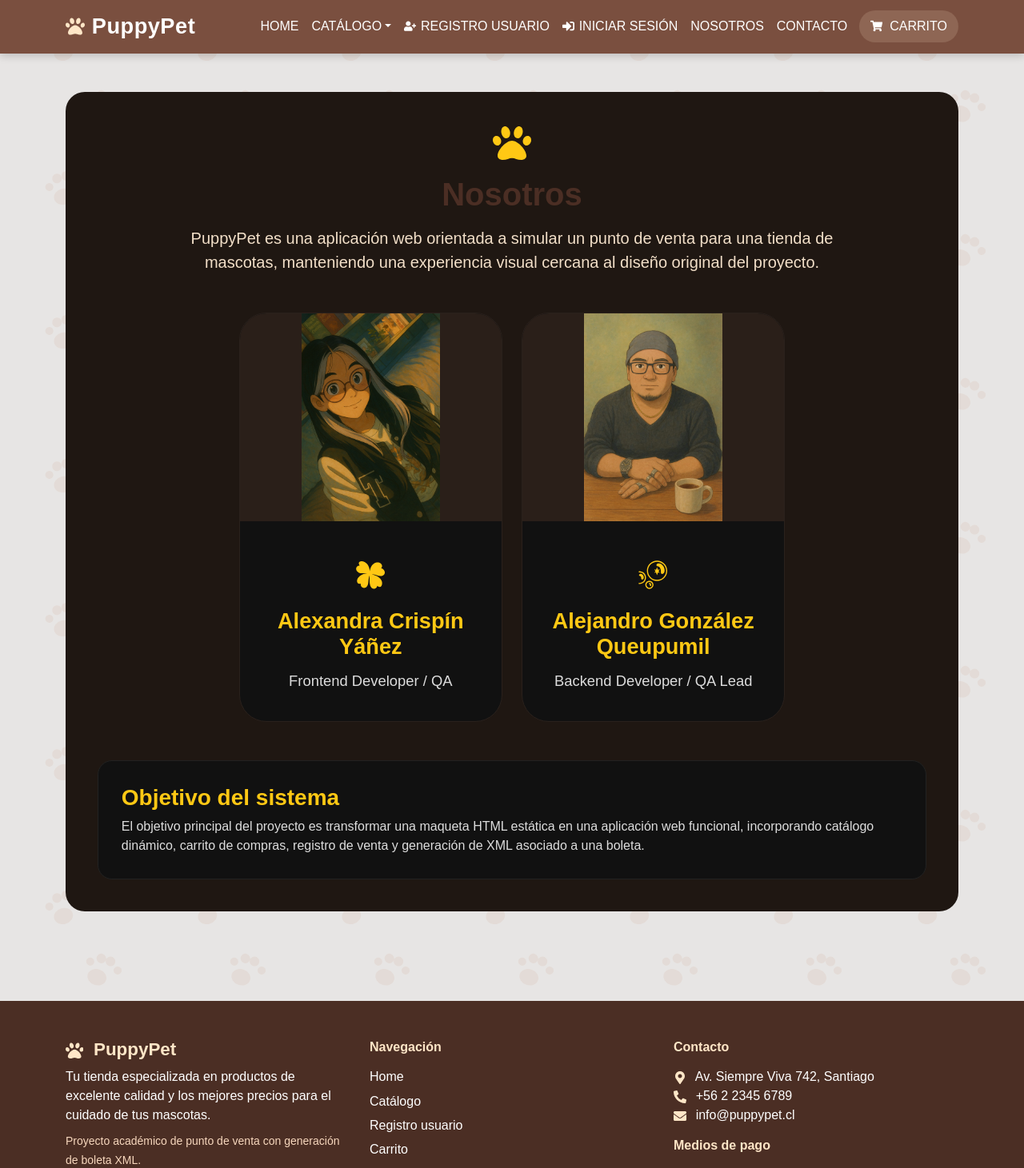
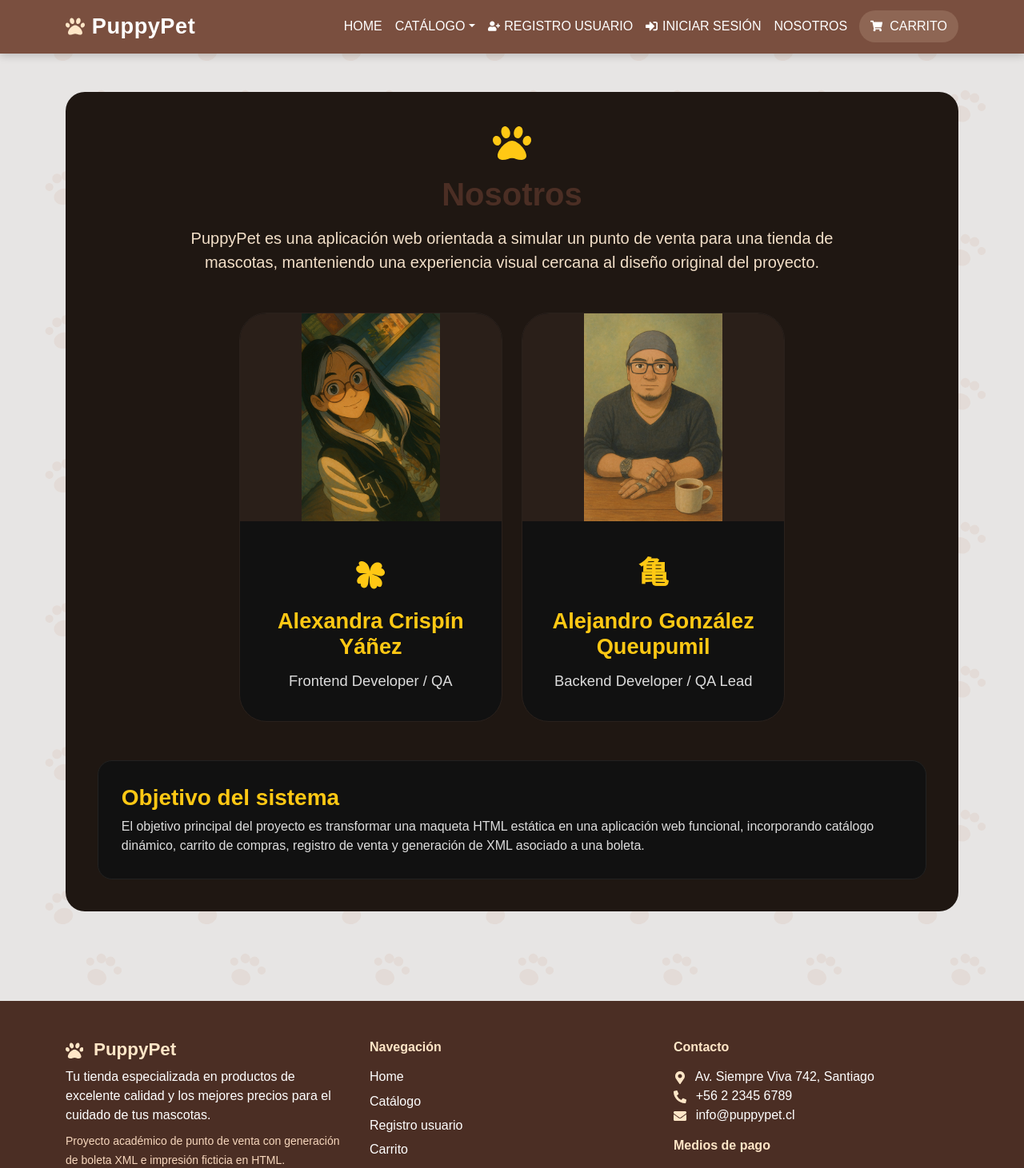
Before and after one commit to alxexandracrispin/PuppyPet, a React (Create React App) app in the folder frontend/: page /nosotros in a window 1280 px wide. Shown: the top 1461 px of the page at 80% size. Built offline with nearby package versions, Linux system fonts and the light colour scheme.

Commit message:
se elimina pagina contacto

```diff
--- a/frontend/src/App.css
+++ b/frontend/src/App.css
@@ -469,6 +469,13 @@ body {
   margin-bottom: 0;
 }
 
+.kanji-icon {
+  font-size: 2.4rem;
+  font-weight: 700;
+  line-height: 1;
+  display: inline-block;
+}
+
 @media (max-width: 768px) {
   .nosotros-wrapper {
     padding: 1.3rem;
--- a/frontend/src/App.js
+++ b/frontend/src/App.js
@@ -8,7 +8,7 @@ import VentaConfirmada from "./pages/VentaConfirmada";
 import Login from "./pages/Login";
 import Registro from "./pages/Registro";
 import Nosotros from "./pages/Nosotros";
-import Contacto from "./pages/Contacto";
+
 import Perfil from "./pages/MiPerfil";
 import MisCompras from "./pages/MisCompras";
 
@@ -31,7 +31,7 @@ function App() {
           <Route path="perfil" element={<Perfil />} />
           <Route path="mis-compras" element={<MisCompras />} />
           <Route path="nosotros" element={<Nosotros />} />
-          <Route path="contacto" element={<Contacto />} />
+
 
           <Route path="producto/:idProducto" element={<ProductoDetalle />} />
 
--- a/frontend/src/components/Footer.js
+++ b/frontend/src/components/Footer.js
@@ -16,7 +16,7 @@ function Footer() {
               mejores precios para el cuidado de tus mascotas.
             </p>
             <small>
-              Proyecto académico de punto de venta con generación de boleta XML.
+              Proyecto académico de punto de venta con generación de boleta XML e impresión ficticia en HTML.
             </small>
           </Col>
 
@@ -58,7 +58,7 @@ function Footer() {
 
         <div className="text-center">
           <small>
-            © 2026 PuppyPet. Todos los derechos reservados. Diseñado por Ale².
+            © 2026 PuppyPet. Todos los derechos reservados. Diseñado por Ale² (Alexandra Crispin - Alejandro Gonzalez).
           </small>
         </div>
       </Container>
--- a/frontend/src/components/NavbarPrincipal.js
+++ b/frontend/src/components/NavbarPrincipal.js
@@ -126,9 +126,7 @@ function NavbarPrincipal() {
               NOSOTROS
             </Nav.Link>
 
-            <Nav.Link as={Link} to="/contacto">
-              CONTACTO
-            </Nav.Link>
+
 
             <Nav.Link as={Link} to="/carrito" className="cart-link">
               <FaShoppingCart className="nav-icon" />
--- a/frontend/src/pages/Nosotros.js
+++ b/frontend/src/pages/Nosotros.js
@@ -1,6 +1,6 @@
 import { Container, Row, Col, Card } from "react-bootstrap";
-import { FaPaw, FaStore, FaHeart, FaUsers } from "react-icons/fa";
-import { GiClover, GiDragonBalls } from "react-icons/gi"
+import { FaPaw } from "react-icons/fa";
+import { GiClover} from "react-icons/gi"
 
 function Nosotros() {
   const tarjetas = [
@@ -14,7 +14,7 @@ function Nosotros() {
       titulo: "Alejandro González Queupumil",
       texto: "Backend Developer / QA Lead",
       imagen: "/assets/images/alejandro.jpeg",
-      icono: <GiDragonBalls />
+      icono: <span className="kanji-icon">亀</span>
     },
 
   ];
```
